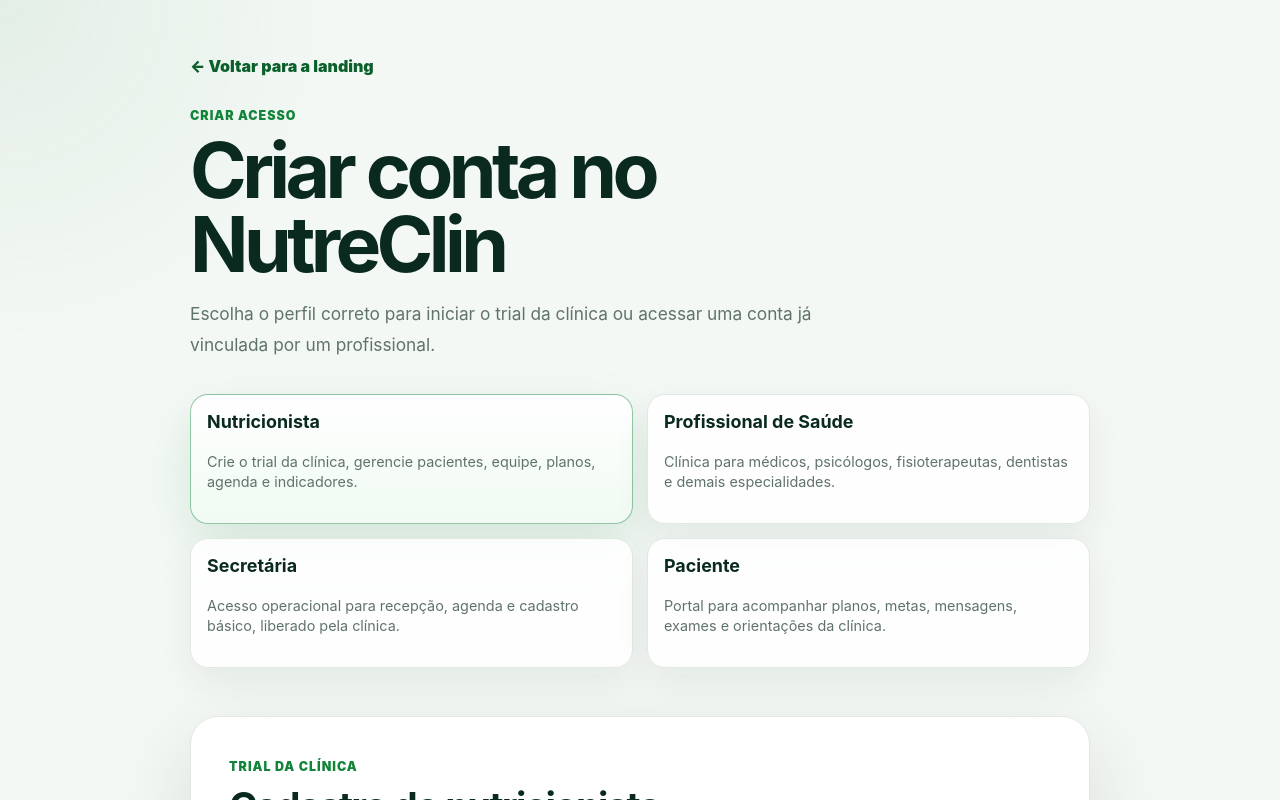
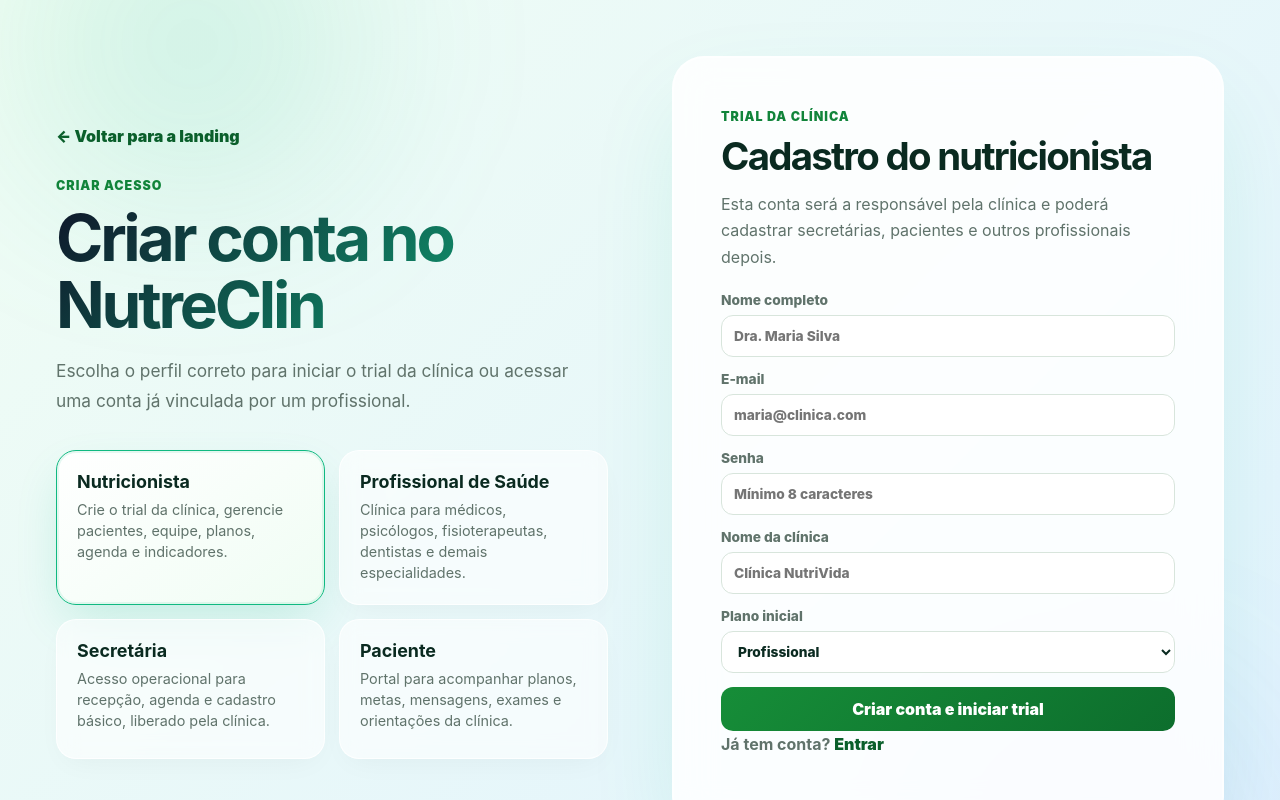
Before and after one commit to GiovaniPeter/nutrisys-saas, a Next.js app: page /register in a window 1280 px wide. Shown: the top 800 px of the page. Built offline with nearby package versions, Linux system fonts and the light colour scheme; no server answers.

Commit message:
style: melhora design das páginas de autenticação com glassmorphism e 2 colunas

```diff
--- a/src/app/globals.css
+++ b/src/app/globals.css
@@ -1243,15 +1243,44 @@
   display: flex;
   min-height: 100vh;
   padding: clamp(22px, 5vw, 56px);
+  background: linear-gradient(135deg, #f0fdf4 0%, #e0f2fe 100%);
+  position: relative;
+  overflow: hidden;
+}
+
+.auth-shell::before {
+  content: "";
+  position: absolute;
+  top: -20%;
+  left: -10%;
+  width: 50%;
+  height: 50%;
+  background: radial-gradient(circle, rgba(16, 185, 129, 0.15) 0%, transparent 70%);
+  filter: blur(60px);
+  z-index: 0;
+}
+
+.auth-shell::after {
+  content: "";
+  position: absolute;
+  bottom: -20%;
+  right: -10%;
+  width: 50%;
+  height: 50%;
+  background: radial-gradient(circle, rgba(99, 102, 241, 0.1) 0%, transparent 70%);
+  filter: blur(60px);
+  z-index: 0;
 }
 
 .auth-layout {
   display: grid;
-  gap: clamp(24px, 5vw, 48px);
-  grid-template-columns: 1fr;
+  gap: clamp(32px, 6vw, 64px);
+  grid-template-columns: 1fr 1fr;
+  align-items: center;
   margin: auto;
-  max-width: 900px;
+  max-width: 1200px;
   width: 100%;
+  z-index: 1;
 }
 
 .auth-copy {
@@ -1267,11 +1296,16 @@
 }
 
 .auth-copy h1 {
-  font-size: clamp(2.8rem, 6vw, 5.2rem);
-  letter-spacing: -0.06em;
-  line-height: .96;
+  font-size: clamp(2.8rem, 5vw, 4.5rem);
+  letter-spacing: -0.05em;
+  line-height: 1.05;
   margin: 10px 0 18px;
   max-width: 720px;
+  color: var(--app-ink);
+  background: linear-gradient(135deg, #0f172a, #10b981);
+  -webkit-background-clip: text;
+  -webkit-text-fill-color: transparent;
+  background-clip: text;
 }
 
 .auth-copy p {
@@ -1290,14 +1324,25 @@
 }
 
 .login-role-card {
-  background: rgba(255, 255, 255, .88);
-  border: 1px solid var(--app-line);
-  border-radius: 18px;
-  box-shadow: 0 14px 35px rgba(9, 37, 29, 0.07);
-  display: grid;
-  gap: 6px;
-  min-height: 130px;
-  padding: 16px;
+  background: rgba(255, 255, 255, 0.6);
+  backdrop-filter: blur(10px);
+  -webkit-backdrop-filter: blur(10px);
+  border: 1px solid rgba(255, 255, 255, 0.8);
+  border-radius: 20px;
+  box-shadow: 0 10px 30px -10px rgba(0, 0, 0, 0.05);
+  display: flex;
+  flex-direction: column;
+  gap: 8px;
+  min-height: 140px;
+  padding: 20px;
+  transition: all 0.3s cubic-bezier(0.4, 0, 0.2, 1);
+  text-decoration: none;
+}
+
+.login-role-card:hover {
+  transform: translateY(-4px);
+  box-shadow: 0 20px 40px -10px rgba(16, 185, 129, 0.1);
+  background: rgba(255, 255, 255, 0.9);
 }
 
 .login-role-card strong {
@@ -1312,17 +1357,19 @@
 }
 
 .login-role-card.active {
-  background: linear-gradient(180deg, #ffffff, #f0faf2);
-  border-color: rgba(17, 132, 58, .45);
-  box-shadow: 0 20px 50px rgba(17, 132, 58, .14);
+  background: linear-gradient(145deg, #ffffff, #f0fdf4);
+  border-color: #10b981;
+  box-shadow: 0 20px 50px -10px rgba(16, 185, 129, 0.2), 0 0 0 2px rgba(16, 185, 129, 0.1) inset;
 }
 
 .auth-panel {
-  background: #fff;
-  border: 1px solid var(--app-line);
-  border-radius: 28px;
-  box-shadow: 0 28px 80px rgba(9, 37, 29, 0.12);
-  padding: clamp(24px, 4vw, 38px);
+  background: rgba(255, 255, 255, 0.85);
+  backdrop-filter: blur(20px);
+  -webkit-backdrop-filter: blur(20px);
+  border: 1px solid rgba(255, 255, 255, 0.5);
+  border-radius: 32px;
+  box-shadow: 0 40px 100px -20px rgba(16, 185, 129, 0.15), 0 0 0 1px rgba(255, 255, 255, 0.5) inset;
+  padding: clamp(32px, 5vw, 48px);
 }
 
 .auth-panel h2 {
```
